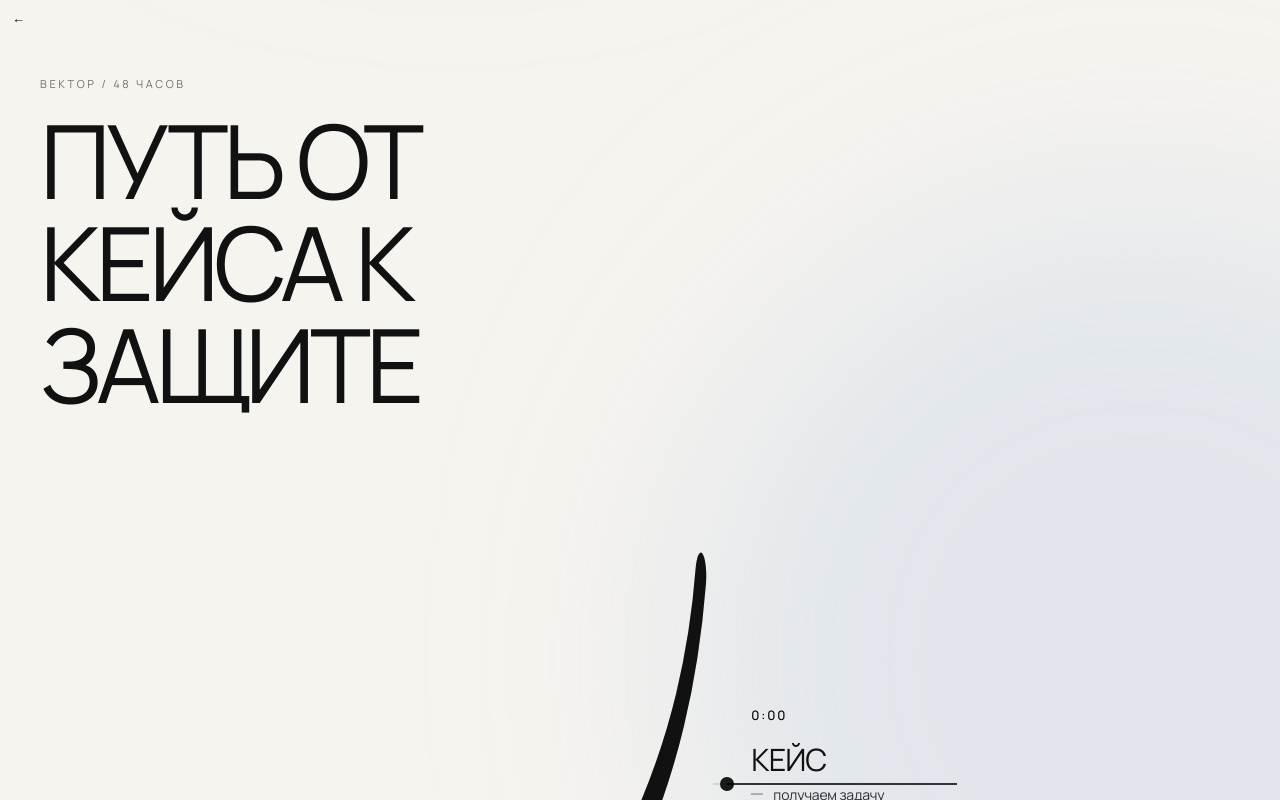
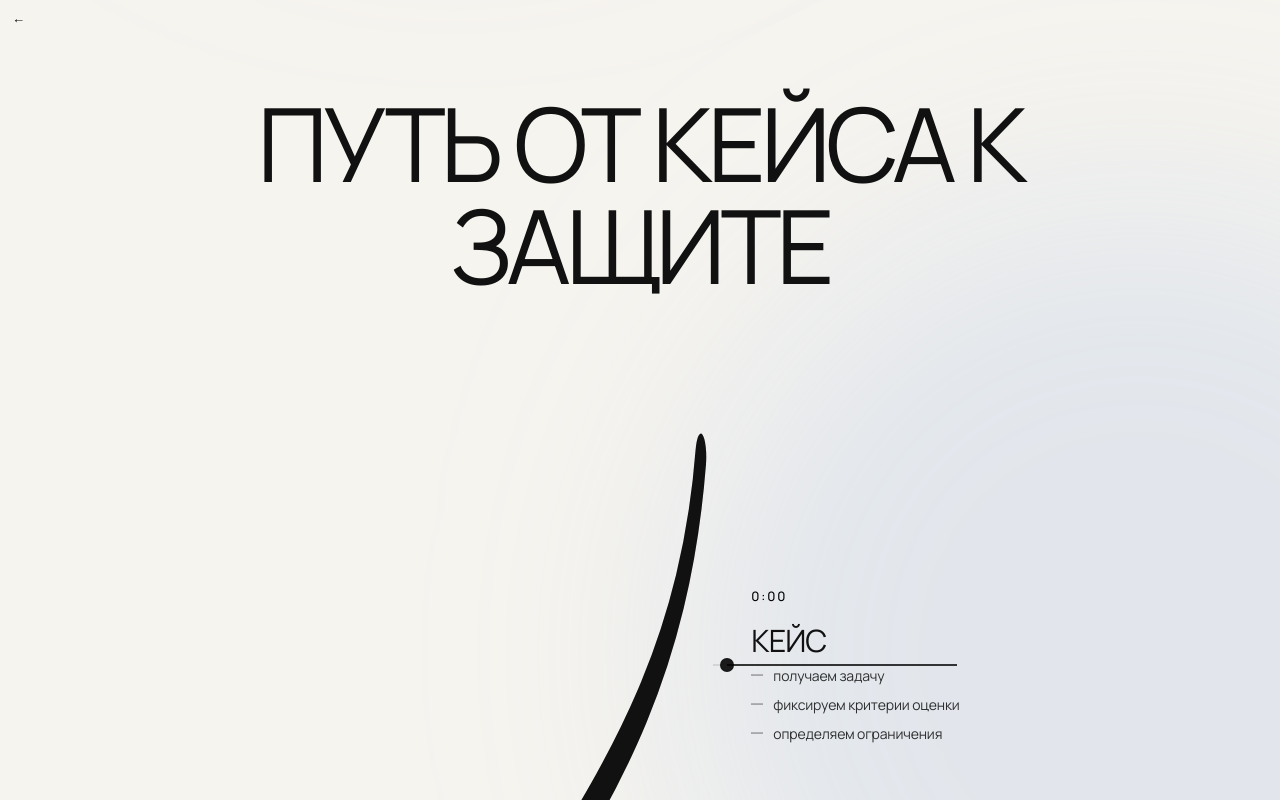
Before and after one commit to Stepa-Karpik/landing_1, a Next.js app: page /works in a window 1280 px wide. Shown: the top 800 px of the page. Built offline with nearby package versions, Linux system fonts and the light colour scheme.

Commit message:
Update page.tsx

```diff
--- a/app/works/page.tsx
+++ b/app/works/page.tsx
@@ -526,9 +526,8 @@ export default function WorksPage() {
     <main className="relative isolate min-h-screen overflow-x-clip bg-[#f6f4ef] text-[#111111]">
       <RouteAtmosphere blobs={vectorAtmosphereBlobs} />
 
-      <section className="relative z-10 mx-auto max-w-[1320px] px-5 pb-10 pt-[clamp(76px,9vh,114px)] md:px-10 md:pb-14">
-        <p className="text-[11px] tracking-[0.24em] text-black/54 uppercase">ВЕКТОР / 48 ЧАСОВ</p>
-        <h1 className="mt-4 max-w-[11ch] text-[clamp(46px,8vw,126px)] leading-[0.84] tracking-[-0.05em] uppercase" style={{ lineHeight: 1}}>
+      <section className="relative z-10 mx-auto max-w-[1320px] px-5 pb-10 pt-[clamp(76px,9vh,114px)] md:px-10 md:pb-14 text-center">
+        <h1 className="mx-auto mt-4 max-w-[13ch] text-[clamp(46px,8vw,126px)] leading-[0.84] tracking-[-0.05em] uppercase" style={{ lineHeight: 1}}>
           ПУТЬ ОТ КЕЙСА К ЗАЩИТЕ
         </h1>
       </section>
```
